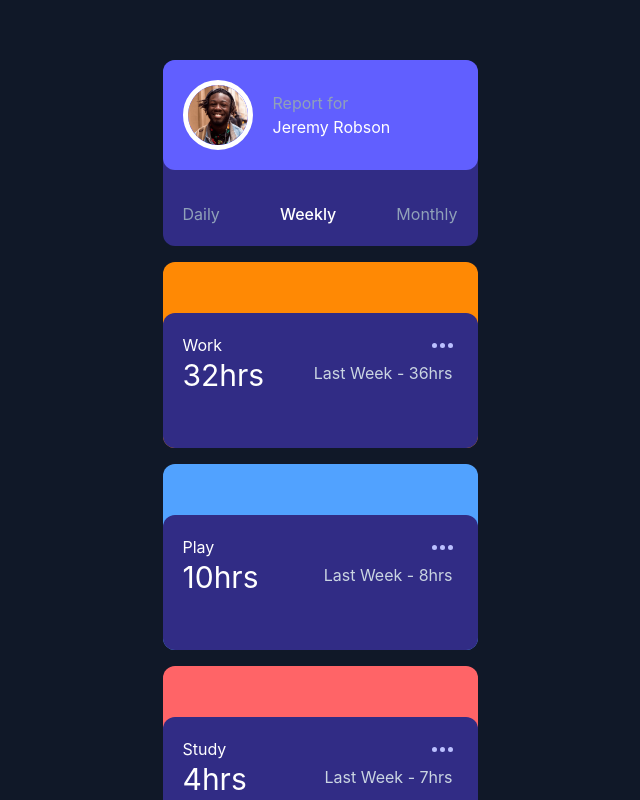
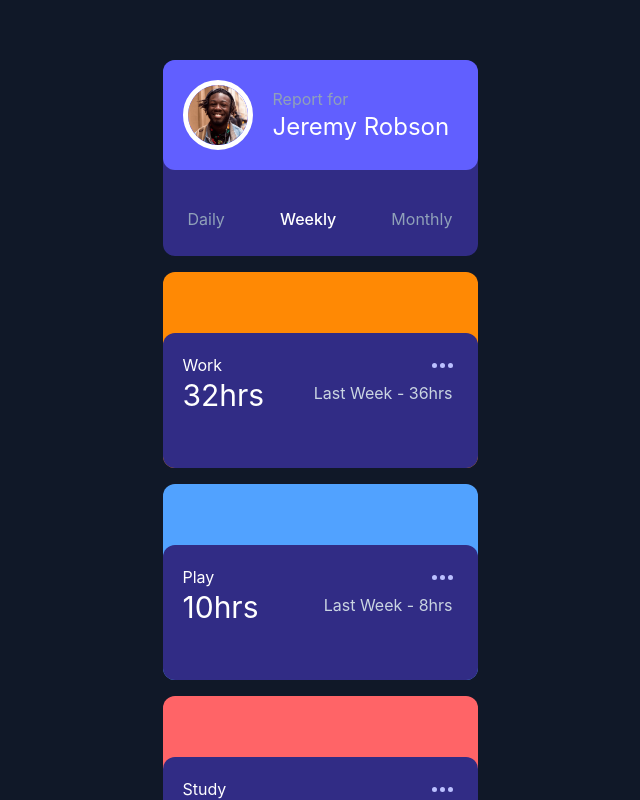
Before and after one commit to JoshuaM04/Time-Tracking-Dashboard, a React (Vite) app in the folder time-tracking-dashboard/: page / in a window 1280 px wide. Shown: the top 800 px of the page, without its empty margins (320-960 px from the left). Built offline with nearby package versions, Linux system fonts and the light colour scheme.

Commit message:
Added interactivity to the buttons pertaining to hover and focus states.

```diff
--- a/time-tracking-dashboard/src/App.jsx
+++ b/time-tracking-dashboard/src/App.jsx
@@ -10,13 +10,13 @@ export default function Dashboard() {
             <img src={portrait} className="w-[70px] border-[5px] rounded-[50%]" />
             <h1>
               <span className="block text-slate-400">Report for</span>
-              Jeremy Robson
+              <span className="text-2xl">Jeremy Robson</span>
             </h1>
           </div>
           <div className="flex justify-between">
-            <span className="block text-slate-400">Daily</span>
-            <span className="font-medium">Weekly</span>
-            <span className="block text-slate-400">Monthly</span>
+            <button className="block text-slate-400 hover:bg-violet-500 active:bg-violet-800 p-[5px] rounded-lg">Daily</button>
+            <button className="font-medium hover:bg-violet-500 active:bg-violet-800 p-[5px] rounded-lg">Weekly</button>
+            <button className="block text-slate-400 hover:bg-violet-500 active:bg-violet-800 p-[5px] rounded-lg">Monthly</button>
           </div>
         </div>
 
@@ -27,7 +27,7 @@ export default function Dashboard() {
               <p className="text-3xl">32hrs</p>
             </div>
             <div className="flex flex-col items-end gap-1">
-              <button type="button" className="min-h-[24px] hover:bg-violet-500 p-[5px] rounded-lg" aria-label="drop-down menu"><img src={btnIcon} /></button>
+              <button type="button" className="min-h-[24px] hover:bg-violet-500 active:bg-violet-800 p-[5px] rounded-lg" aria-label="drop-down menu"><img src={btnIcon} /></button>
               <p className="text-slate-300 pr-[5px]">Last Week - 36hrs</p>
             </div>
 
@@ -49,7 +49,7 @@ export default function Dashboard() {
               <p className="text-3xl">10hrs</p>
             </div>
             <div className="flex flex-col items-end gap-1">
-              <button className="min-h-[24px] hover:bg-violet-500 p-[5px] rounded-lg" aria-label="drop-down menu"><img src={btnIcon} /></button>
+              <button className="min-h-[24px] hover:bg-violet-500 active:bg-violet-800 p-[5px] rounded-lg" aria-label="drop-down menu"><img src={btnIcon} /></button>
               <p className="text-slate-300 pr-[5px]">Last Week - 8hrs</p>
             </div>
 
@@ -71,7 +71,7 @@ export default function Dashboard() {
               <p className="text-3xl">4hrs</p>
             </div>
             <div className="flex flex-col items-end gap-1">
-              <button className="min-h-[24px] min-h-[24px] hover:bg-violet-500 p-[5px] rounded-lg" aria-label="drop-down menu"><img src={btnIcon} /></button>
+              <button className="min-h-[24px] min-h-[24px] hover:bg-violet-500 active:bg-violet-800 p-[5px] rounded-lg" aria-label="drop-down menu"><img src={btnIcon} /></button>
               <p className="text-slate-300 pr-[5px]">Last Week - 7hrs</p>
             </div>
 
@@ -93,7 +93,7 @@ export default function Dashboard() {
               <p className="text-3xl">4hrs</p>
             </div>
             <div className="flex flex-col items-end gap-1">
-              <button className="min-h-[24px] min-h-[24px] hover:bg-violet-500 p-[5px] rounded-lg" aria-label="drop-down menu"><img src={btnIcon} /></button>
+              <button className="min-h-[24px] min-h-[24px] hover:bg-violet-500 active:bg-violet-800 p-[5px] rounded-lg" aria-label="drop-down menu"><img src={btnIcon} /></button>
               <p className="text-slate-300 pr-[5px]">Last Week - 5hrs</p>
             </div>
 
@@ -115,7 +115,7 @@ export default function Dashboard() {
               <p className="text-3xl">5hrs</p>
             </div>
             <div className="flex flex-col items-end gap-1">
-              <button className="min-h-[24px] min-h-[24px] hover:bg-violet-500 p-[5px] rounded-lg" aria-label="drop-down menu"><img src={btnIcon} /></button>
+              <button className="min-h-[24px] min-h-[24px] hover:bg-violet-500 active:bg-violet-800 p-[5px] rounded-lg" aria-label="drop-down menu"><img src={btnIcon} /></button>
               <p className="text-slate-300 pr-[5px]">Last Week - 10hrs</p>
             </div>
 
@@ -137,7 +137,7 @@ export default function Dashboard() {
               <p className="text-3xl">2hrs</p>
             </div>
             <div className="flex flex-col items-end gap-1">
-              <button className="min-h-[24px] min-h-[24px] hover:bg-violet-500 p-[5px] rounded-lg" aria-label="drop-down menu"><img src={btnIcon} /></button>
+              <button className="min-h-[24px] min-h-[24px] hover:bg-violet-500 active:bg-violet-800 p-[5px] rounded-lg" aria-label="drop-down menu"><img src={btnIcon} /></button>
               <p className="text-slate-300 pr-[5px]">Last Week - 2hrs</p>
             </div>
 
```
